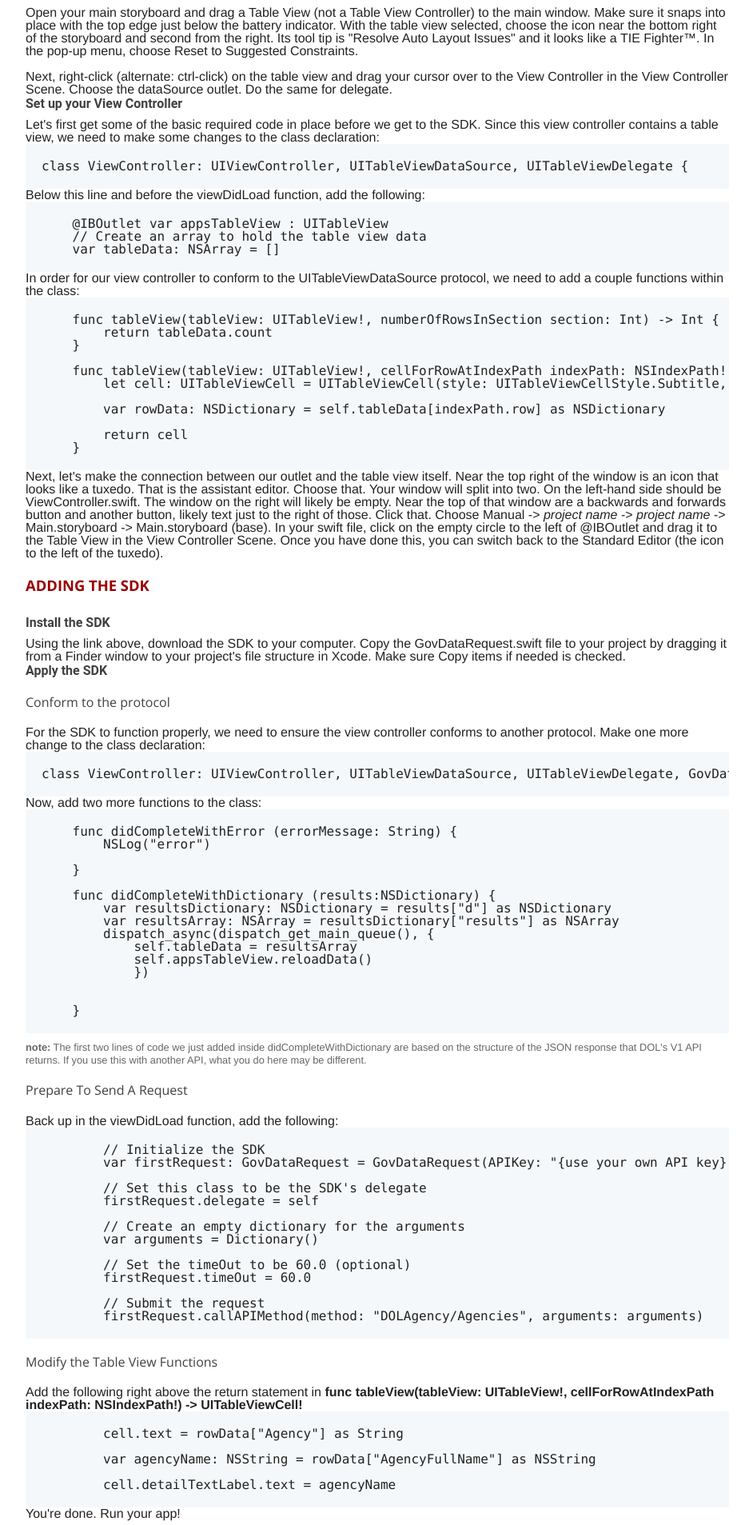
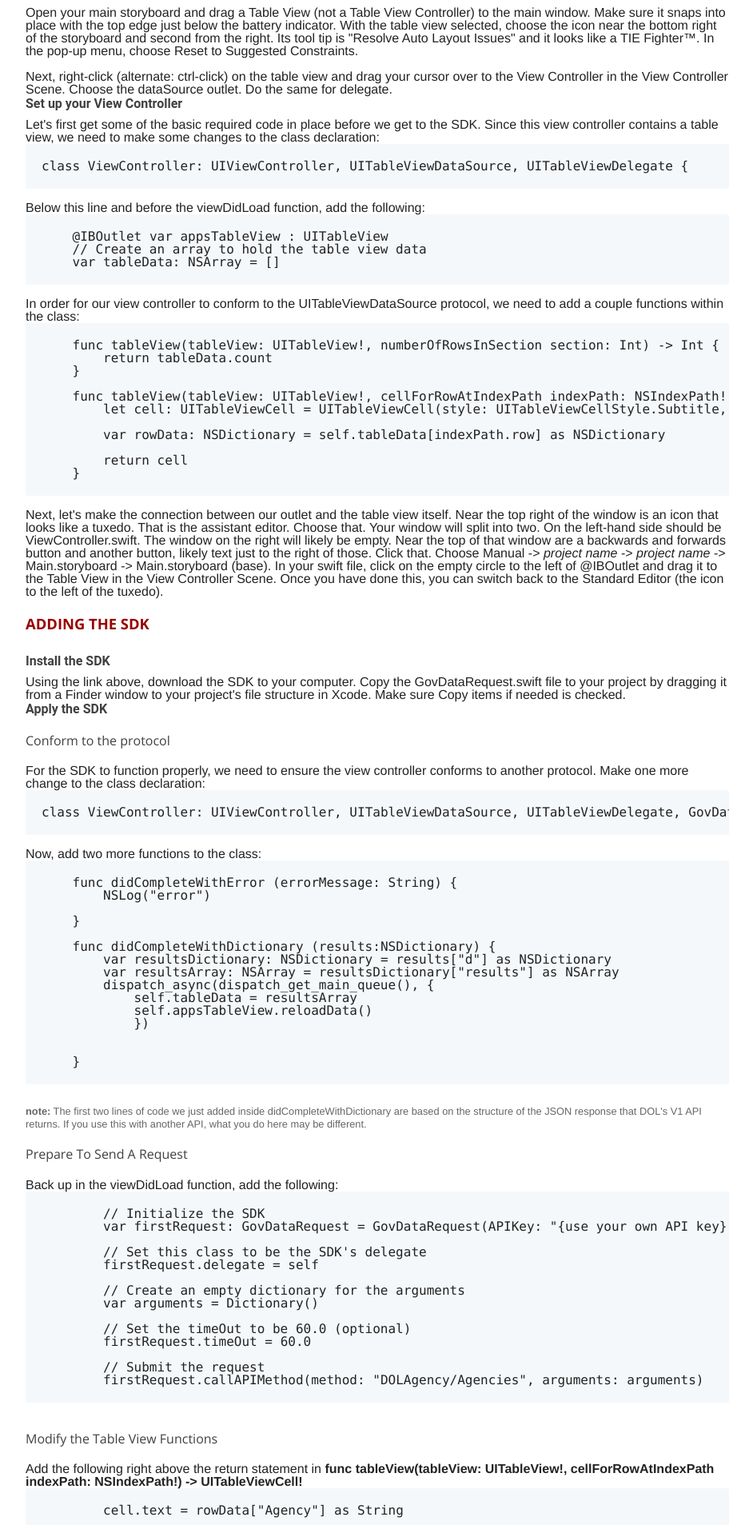
Before and after one commit to USDepartmentofLabor/Swift-Sample-App, a Jekyll site: the page built from index.html, in a window 1280 px wide. Shown: the part 546-2453 px from the top of the page at 80% size, without its empty margins (163-1105 px from the left). Built offline with Jekyll 4.4.1, drawn with Linux system fonts in a browser that asks for light colours; nearby versions of some CDN libraries.

Commit message:
adjusted some spacing between the text and sample code.

```diff
--- a/index.html
+++ b/index.html
@@ -28,12 +28,12 @@ Next, right-click (alternate: ctrl-click) on the table view and drag your cursor
 <h3 class="subtitle">Set up your View Controller</h3>
 Let's first get some of the basic required code in place before we get to the SDK.  Since this view controller contains a table view, we need to make some changes to the class declaration:
 
-<pre class="prettyprint">class ViewController: UIViewController, UITableViewDataSource, UITableViewDelegate {</pre>
+<pre class="prettyprint">class ViewController: UIViewController, UITableViewDataSource, UITableViewDelegate {</pre><br>
 Below this line and before the viewDidLoad function, add the following:
 <pre class="prettyprint">    @IBOutlet var appsTableView : UITableView
     // Create an array to hold the table view data
     var tableData: NSArray = []
-</pre>
+</pre><br>
 In order for our view controller to conform to the UITableViewDataSource protocol, we need to add a couple functions within the class:
 <pre class="prettyprint">    func tableView(tableView: UITableView!, numberOfRowsInSection section: Int) -> Int {
         return tableData.count
@@ -46,7 +46,7 @@ In order for our view controller to conform to the UITableViewDataSource protoco
 
         return cell
     }
-</pre>
+</pre><br>
 Next, let's make the connection between our outlet and the table view itself.  Near the top right of the window is an icon that looks like a tuxedo.  That is the assistant editor.  Choose that.  Your window will split into two.  On the left-hand side should be ViewController.swift.  The window on the right will likely be empty.  Near the top of that window are a backwards and forwards button and another button, likely text just to the right of those.  Click that.  Choose Manual -&gt; <i>project name</i> -&gt; <i>project name</i> -&gt; Main.storyboard -&gt; Main.storyboard (base).  In your swift file, click on the empty circle to the left of @IBOutlet and drag it to the Table View in the View Controller Scene.  Once you have done this, you can switch back to the Standard Editor (the icon to the left of the tuxedo).
 </div>
 </div>
@@ -58,7 +58,7 @@ Using the link above, download the SDK to your computer.  Copy the GovDataReques
 <h3 class="subtitle">Apply the SDK</h3>
 <h4 class="subtitle">Conform to the protocol</h4>
 For the SDK to function properly, we need to ensure the view controller conforms to another protocol.  Make one more change to the class declaration:
-<pre class="prettyprint">class ViewController: UIViewController, UITableViewDataSource, UITableViewDelegate, GovDataRequestProtocol {</pre>
+<pre class="prettyprint">class ViewController: UIViewController, UITableViewDataSource, UITableViewDelegate, GovDataRequestProtocol {</pre><br>
 Now, add two more functions to the class:
 <pre class="prettyprint">    func didCompleteWithError (errorMessage: String) {
         NSLog("error")
@@ -75,7 +75,7 @@ Now, add two more functions to the class:
 
 
     }
-</pre>
+</pre><br>
 <p><strong>note:</strong> The first two lines of code we just added inside didCompleteWithDictionary are based on the structure of the JSON response that DOL's V1 API returns.  If you use this with another API, what you do here may be different.</p>
 <h4 class="subtitle">Prepare To Send A Request</h4>
 Back up in the viewDidLoad function, add the following:
@@ -93,7 +93,7 @@ Back up in the viewDidLoad function, add the following:
 
         // Submit the request
         firstRequest.callAPIMethod(method: "DOLAgency/Agencies", arguments: arguments)
-</pre>
+</pre><br>
 <h4 class="subtitle">Modify the Table View Functions</h4>
 Add the following right above the return statement in <strong>func tableView(tableView: UITableView!, cellForRowAtIndexPath indexPath: NSIndexPath!) -> UITableViewCell!</strong>
 
@@ -102,7 +102,7 @@ Add the following right above the return statement in <strong>func tableView(tab
         var agencyName: NSString = rowData["AgencyFullName"] as NSString
 
         cell.detailTextLabel.text = agencyName
-</pre>
+</pre><br>
 You're done.  Run your app!
 </div>
 </div>
```
